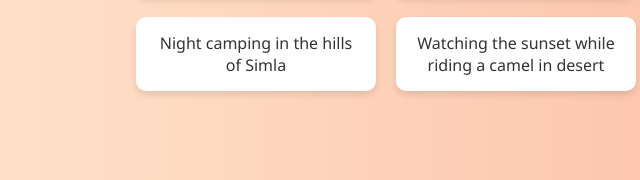
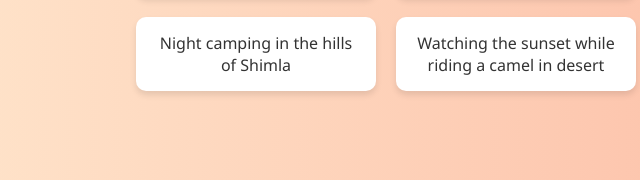
Before and after one commit to tkaur635/Amit, a plain HTML site: page index.html in a window 1280 px wide. Shown: the part 317-497 px from the top of the page, 254-894 px from the left. Drawn offline with Linux system fonts and the light colour scheme.

Commit message:
Update index.html

```diff
--- a/index.html
+++ b/index.html
@@ -153,7 +153,7 @@
     <div class="option-grid">
       <div class="option" onclick="checkAnswer(this)">Hot air ballon ride Over Goa</div>
       <div class="option" onclick="checkAnswer(this)">Candlelight dinner on a cruise</div>
-      <div class="option" onclick="checkAnswer(this)">Night camping in the hills of Simla</div>
+      <div class="option" onclick="checkAnswer(this)">Night camping in the hills of Shimla</div>
       <div class="option" onclick="checkAnswer(this)">Watching the sunset while riding a camel in desert</div>
     </div>
   </div>
```
